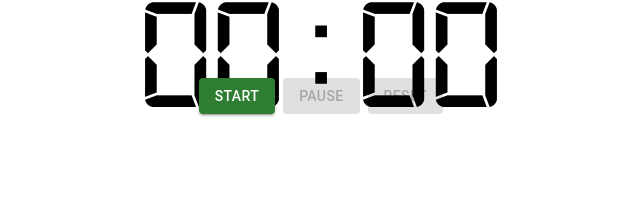
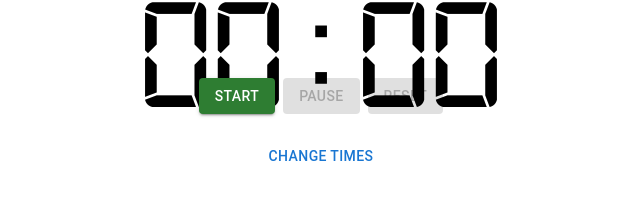
Before and after one commit to austinbooth/pomodoro, a React (Create React App) app: page / in a window 1280 px wide. Shown: the part 91-300 px from the top of the page, without its empty margins (319-959 px from the left). Built offline with nearby package versions, Linux system fonts and the light colour scheme.

Commit message:
adds 'Change times' btn to control buttons and modifies tests

```diff
--- a/src/App.css
+++ b/src/App.css
@@ -45,3 +45,7 @@
   gap: 0.5em;
   font-size: 2rem;
 }
+
+#change-times-btn {
+  margin-top: 1.5rem;
+}
--- a/src/components/ControlButtons.tsx
+++ b/src/components/ControlButtons.tsx
@@ -10,6 +10,7 @@ interface Props {
 }
 
 const ControlButtons: FC<Props> = ({state, start, pause, reset}) => (
+  <>
     <div id='control-btns'>
       <Button
         variant='contained'
@@ -36,6 +37,15 @@ const ControlButtons: FC<Props> = ({state, start, pause, reset}) => (
         Reset
       </Button>
     </div>
+    <Button
+      variant='text'
+      id='change-times-btn'
+      onClick={() => console.log('clicked')}
+      disabled={state !== 'not-started'}
+    >
+      Change times
+    </Button>
+  </>
 )
 
 export default ControlButtons
```
Also changed, not shown: 2 other files (tests, documents, lock files or other folders). Lines whose indentation alone changed are shown as unchanged.
